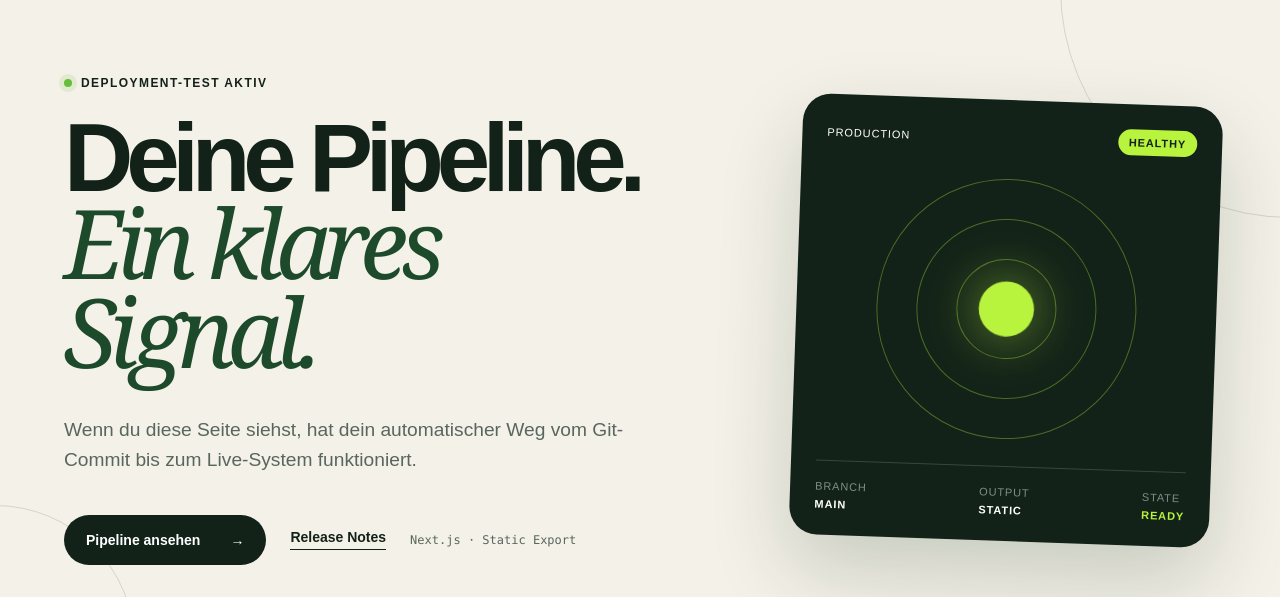
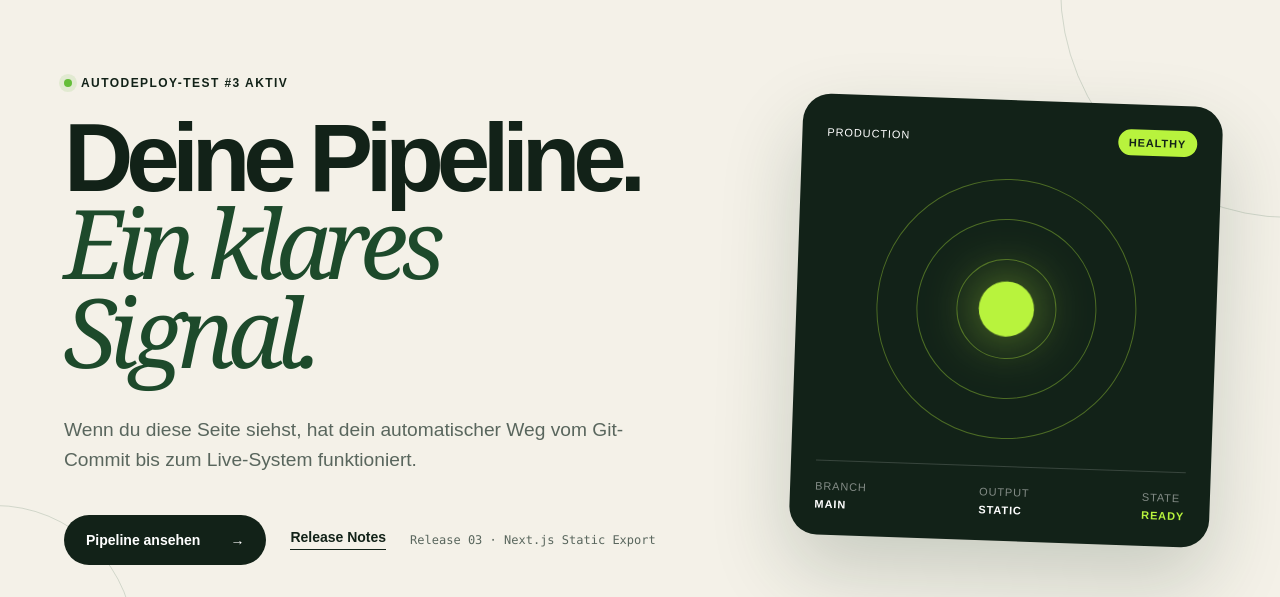
Before and after one commit to BlaZexy0/coolify-test, a Next.js app: page / in a window 1280 px wide. Shown: the part 129-726 px from the top of the page. Built offline with nearby package versions, Linux system fonts and the light colour scheme.

Commit message:
Update homepage for third autodeploy test

```diff
--- a/app/page.js
+++ b/app/page.js
@@ -22,7 +22,7 @@ export default function Home() {
         <div className="orb orbOne" aria-hidden="true" />
         <div className="orb orbTwo" aria-hidden="true" />
         <div className="heroCopy">
-          <p className="eyebrow"><span className="liveDot" /> Deployment-Test aktiv</p>
+          <p className="eyebrow"><span className="liveDot" /> Autodeploy-Test #3 aktiv</p>
           <h1>Deine Pipeline.<br /><em>Ein klares Signal.</em></h1>
           <p className="intro">
             Wenn du diese Seite siehst, hat dein automatischer Weg vom Git-Commit
@@ -31,7 +31,7 @@ export default function Home() {
           <div className="actions">
             <a className="primaryButton" href="#pipeline">Pipeline ansehen <span aria-hidden="true">→</span></a>
             <a className="secondaryButton" href="/release-notes/">Release Notes</a>
-            <span className="buildTag">Next.js · Static Export</span>
+            <span className="buildTag">Release 03 · Next.js Static Export</span>
           </div>
         </div>
 
```
